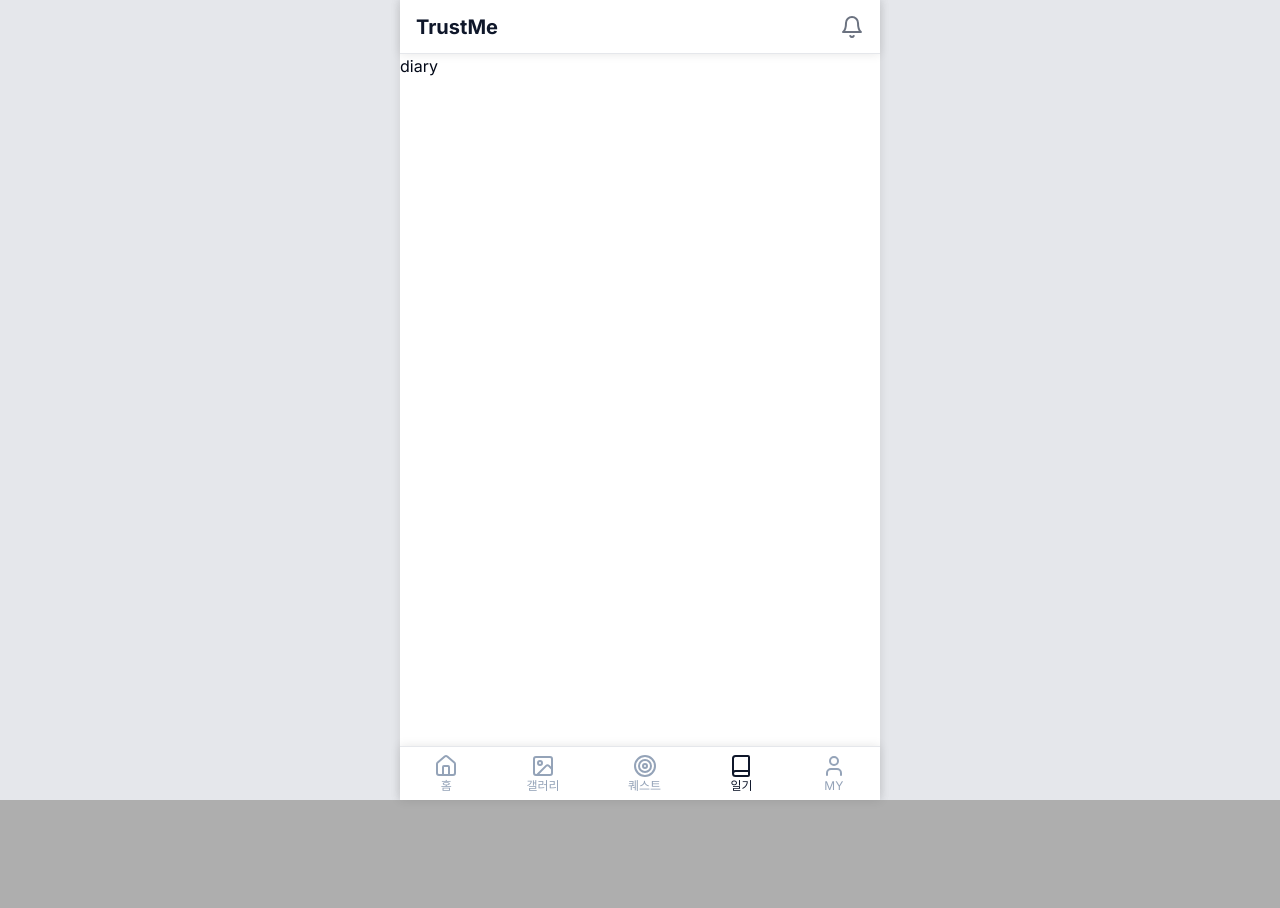
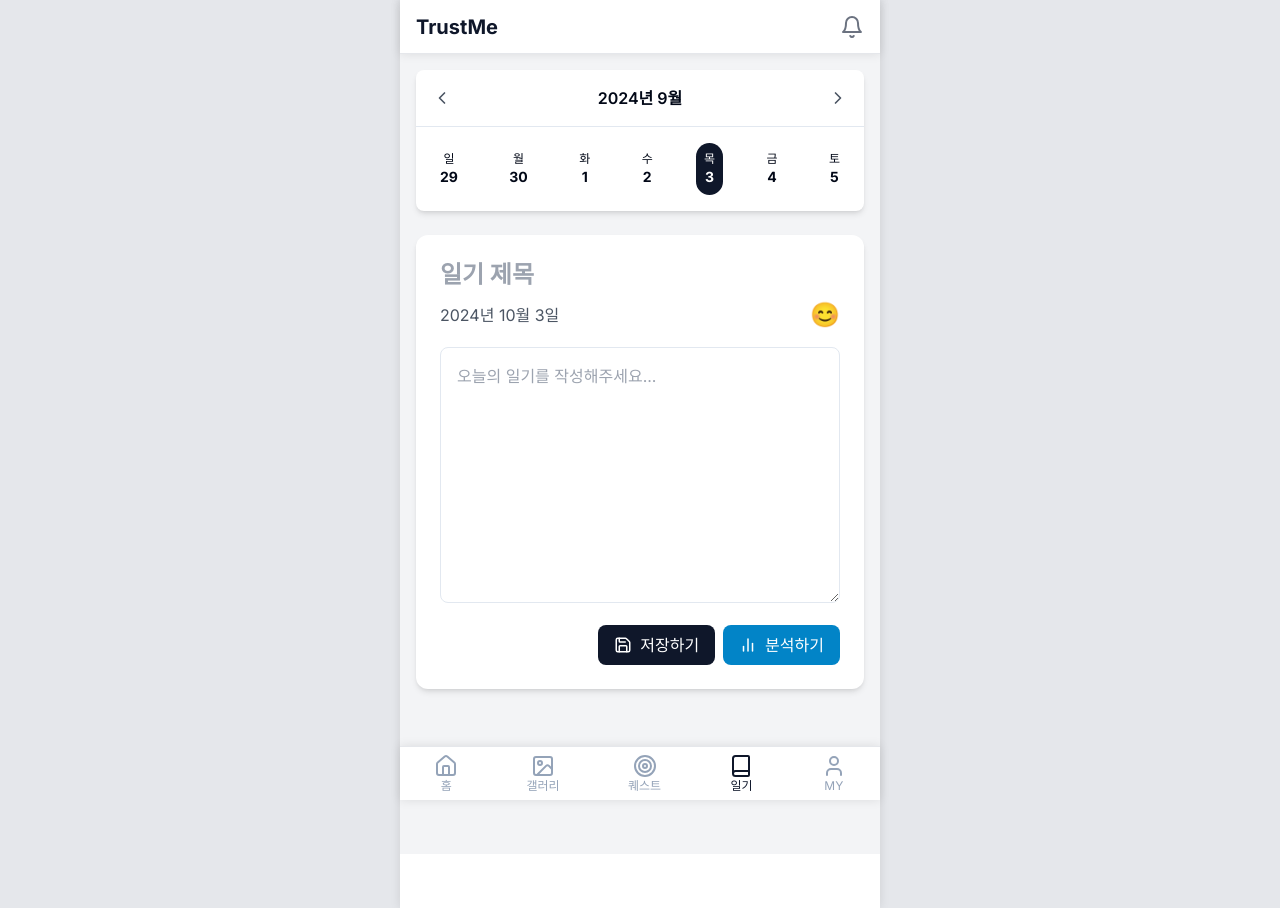
Before and after one commit to Monixc/capstone-trustme, a Next.js app: page /diary in a window 1280 px wide. Before the commit the page ends 800 px from the top, so only its background shows below. Built offline with nearby package versions, Linux system fonts and the light colour scheme.

Commit message:
feat: 일기 기능 구현 및 이에 따른 컴포넌트 코드 수정

```diff
--- a/src/app/(user)/diary/page.tsx
+++ b/src/app/(user)/diary/page.tsx
@@ -1,3 +1,125 @@
+"use client";
+
+import React, { useState, useEffect } from "react";
+import WeeklyCalendar from "@/components/WeeklyCalender";
+import { Book, Save, BarChart2 } from "lucide-react";
+
+const moodEmojis = ["😊", "😃", "😐", "😔", "😡"];
+
 export default function DiaryPage() {
-  return <main>diary</main>;
+  const [selectedDate, setSelectedDate] = useState<Date>(new Date());
+  const [diaryTitle, setDiaryTitle] = useState("");
+  const [diaryContent, setDiaryContent] = useState("");
+  const [analysisResult, setAnalysisResult] = useState<string | null>(null);
+  const [selectedMood, setSelectedMood] = useState<string | null>(null);
+  const [showMoodSelector, setShowMoodSelector] = useState(false);
+
+  useEffect(() => {
+    // 페이지 로드 시 오늘 날짜의 일기 내용을 불러오는 로직
+    console.log("오늘 날짜의 일기 내용을 불러옵니다.");
+  }, []);
+
+  const handleDateClick = (date: Date) => {
+    setSelectedDate(date);
+    setAnalysisResult(null);
+    // 여기에서 선택된 날짜에 해당하는 일기 내용을 불러오는 로직 추가
+    console.log("선택된 날짜의 일기 내용을 불러옵니다:", date);
+  };
+
+  const handleSaveDiary = () => {
+    // 일기 저장 로직 구현
+    console.log("일기 저장:", {
+      title: diaryTitle,
+      content: diaryContent,
+      mood: selectedMood,
+    });
+    // 저장 후 사용자에게 피드백을 주는 로직 (예: 토스트 메시지) 추가
+  };
+
+  const handleAnalyzeDiary = () => {
+    // 실제 API 연동 전 임시 분석 결과
+    setAnalysisResult("일기 분석 결과가 여기에 표시됩니다.");
+  };
+
+  return (
+    <main className="p-4 bg-gray-100 min-h-screen">
+      <div className="mb-6">
+        <WeeklyCalendar
+          onDateClick={handleDateClick}
+          selectedDate={selectedDate}
+        />
+      </div>
+
+      <div className="bg-white rounded-xl p-6 shadow-md max-w-2xl mx-auto">
+        <input
+          type="text"
+          value={diaryTitle}
+          onChange={(e) => setDiaryTitle(e.target.value)}
+          placeholder="일기 제목"
+          className="w-full text-2xl font-bold mb-2 focus:outline-none"
+        />
+        <div className="flex items-center justify-between mb-4">
+          <p className="text-gray-600">
+            {selectedDate.toLocaleDateString("ko-KR", {
+              year: "numeric",
+              month: "long",
+              day: "numeric",
+            })}
+          </p>
+          <div className="relative">
+            <button
+              onClick={() => setShowMoodSelector(!showMoodSelector)}
+              className="text-2xl">
+              {selectedMood || "😊"}
+            </button>
+            {showMoodSelector && (
+              <div className="absolute right-0 mt-2 bg-white rounded-lg shadow-md p-2 flex space-x-2">
+                {moodEmojis.map((emoji) => (
+                  <button
+                    key={emoji}
+                    onClick={() => {
+                      setSelectedMood(emoji);
+                      setShowMoodSelector(false);
+                    }}
+                    className="text-2xl hover:bg-gray-100 rounded-full p-1">
+                    {emoji}
+                  </button>
+                ))}
+              </div>
+            )}
+          </div>
+        </div>
+        <textarea
+          className="w-full h-64 p-4 border rounded-lg mb-4 focus:outline-none focus:ring-2 focus:ring-slate-900"
+          value={diaryContent}
+          onChange={(e) => setDiaryContent(e.target.value)}
+          placeholder="오늘의 일기를 작성해주세요..."
+        />
+        <div className="flex justify-end space-x-2">
+          <button
+            onClick={handleSaveDiary}
+            className="px-4 py-2 bg-slate-900 text-white rounded-lg flex items-center hover:bg-slate-800 transition duration-150 ease-in-out">
+            <Save className="mr-2" size={18} />
+            저장하기
+          </button>
+          <button
+            onClick={handleAnalyzeDiary}
+            className="px-4 py-2 bg-sky-600 text-white rounded-lg flex items-center hover:bg-sky-700 transition duration-150 ease-in-out">
+            <BarChart2 className="mr-2" size={18} />
+            분석하기
+          </button>
+        </div>
+      </div>
+
+      {analysisResult && (
+        <div className="mt-6 bg-white rounded-xl p-6 shadow-md max-w-2xl mx-auto">
+          <h3 className="text-lg font-bold mb-2 flex items-center">
+            <BarChart2 className="mr-2" />
+            감정 분석 결과
+          </h3>
+          <p className="text-gray-700">{analysisResult}</p>
+        </div>
+      )}
+    </main>
+  );
 }
--- a/src/app/(user)/home/page.tsx
+++ b/src/app/(user)/home/page.tsx
@@ -22,6 +22,7 @@ export default function HomePage() {
   const [checkedItems, setCheckedItems] = useState<boolean[][]>([
     defaultChecklist.map(() => false),
   ]);
+  const [selectedDate, setSelectedDate] = useState<Date>(new Date());
 
   const addItemToChecklist = (checklistIndex: number) => {
     if (newItem.trim()) {
@@ -93,9 +94,18 @@ export default function HomePage() {
     setCheckedItems(updatedCheckedItems);
   };
 
+  const handleDateClick = (date: Date) => {
+    setSelectedDate(date);
+    // 여기에 선택된 날짜에 따른 체크리스트 로드 로직을 추가할 수 있습니다.
+    console.log("선택된 날짜:", date);
+  };
+
   return (
     <main className="p-4 bg-gray-100">
-      <WeeklyCalendar />
+      <WeeklyCalendar
+        onDateClick={handleDateClick}
+        selectedDate={selectedDate}
+      />
       <div className="mt-4 space-y-4">
         {checklists.map((checklist, checklistIndex) => (
           <div
--- a/src/components/WeeklyCalender.tsx
+++ b/src/components/WeeklyCalender.tsx
@@ -1,9 +1,16 @@
 import React, { useState } from "react";
 import { ChevronLeft, ChevronRight } from "lucide-react";
 
-const WeeklyCalendar: React.FC = () => {
+interface WeeklyCalendarProps {
+  onDateClick: (date: Date) => void;
+  selectedDate: Date;
+}
+
+const WeeklyCalendar: React.FC<WeeklyCalendarProps> = ({
+  onDateClick,
+  selectedDate,
+}) => {
   const [currentDate, setCurrentDate] = useState(new Date());
-  const [selectedDate, setSelectedDate] = useState(new Date());
 
   const getWeekDates = (date: Date) => {
     const dates: Date[] = [];
@@ -19,7 +26,7 @@ const WeeklyCalendar: React.FC = () => {
   };
 
   const handleDateClick = (date: Date) => {
-    setSelectedDate(date);
+    onDateClick(date);
     // 여기에 선택된 날짜에 대한 추가 로직을 구현할 수 있습니다.
     // 예: 부모 컴포넌트에 선택된 날짜 전달
   };
```
